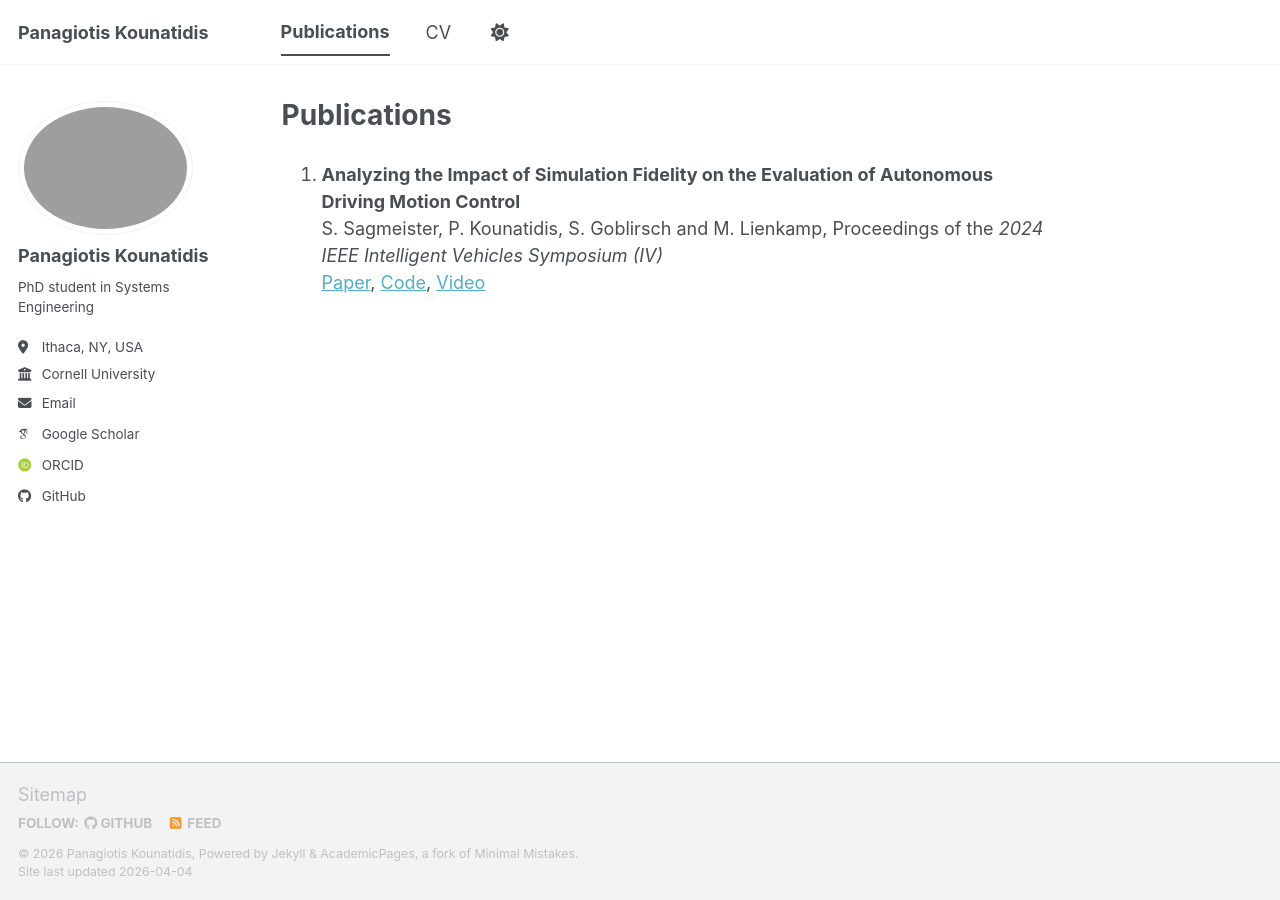
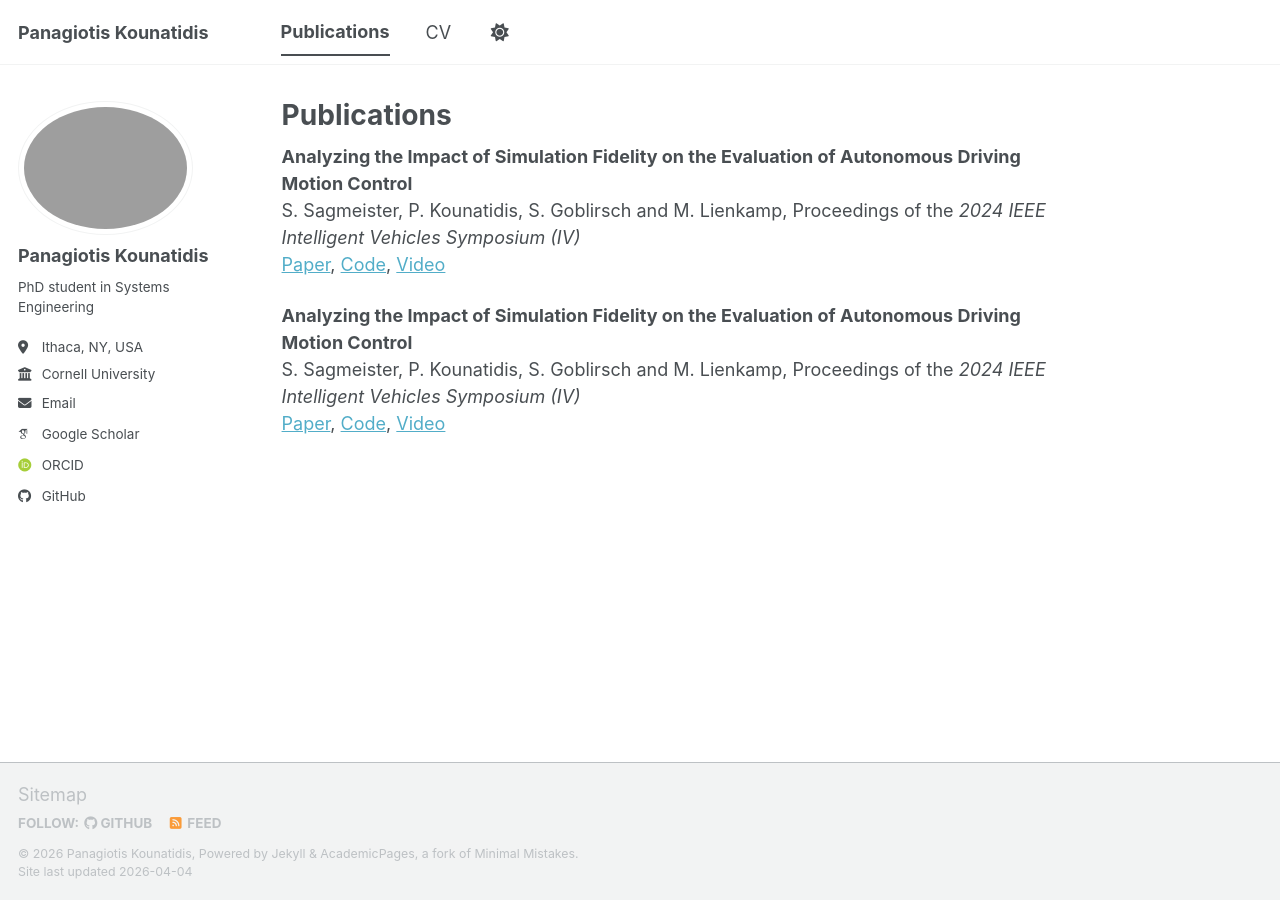
Before and after one commit to Panos20102k/Panos20102k.github.io, a Jekyll site: the page built from _pages/publications.md, in a window 1280 px wide. Built offline with Jekyll 4.4.1, drawn with Linux system fonts in a browser that asks for light colours; some web fonts are replaced; a script bundle is joined from its source files by our own code; library files that are not in the unit come from our copies.

Commit message:
remove list numbering

```diff
--- a/_pages/publications.md
+++ b/_pages/publications.md
@@ -5,6 +5,10 @@
 author_profile: true
 ---
 
-1. **Analyzing the Impact of Simulation Fidelity on the Evaluation of Autonomous Driving Motion Control**
-   S. Sagmeister, P. Kounatidis, S. Goblirsch and M. Lienkamp, Proceedings of the *2024 IEEE Intelligent Vehicles Symposium (IV)*
-   [Paper](https://ieeexplore.ieee.org/abstract/document/10588858), [Code](https://github.com/TUMFTM/Open-Car-Dynamics), [Video](https://www.youtube.com/watch?v=2uVidmMZ9ns)
+**Analyzing the Impact of Simulation Fidelity on the Evaluation of Autonomous Driving Motion Control**
+S. Sagmeister, P. Kounatidis, S. Goblirsch and M. Lienkamp, Proceedings of the *2024 IEEE Intelligent Vehicles Symposium (IV)*
+[Paper](https://ieeexplore.ieee.org/abstract/document/10588858), [Code](https://github.com/TUMFTM/Open-Car-Dynamics), [Video](https://www.youtube.com/watch?v=2uVidmMZ9ns)
+
+**Analyzing the Impact of Simulation Fidelity on the Evaluation of Autonomous Driving Motion Control**
+S. Sagmeister, P. Kounatidis, S. Goblirsch and M. Lienkamp, Proceedings of the *2024 IEEE Intelligent Vehicles Symposium (IV)*
+[Paper](https://ieeexplore.ieee.org/abstract/document/10588858), [Code](https://github.com/TUMFTM/Open-Car-Dynamics), [Video](https://www.youtube.com/watch?v=2uVidmMZ9ns)
```
